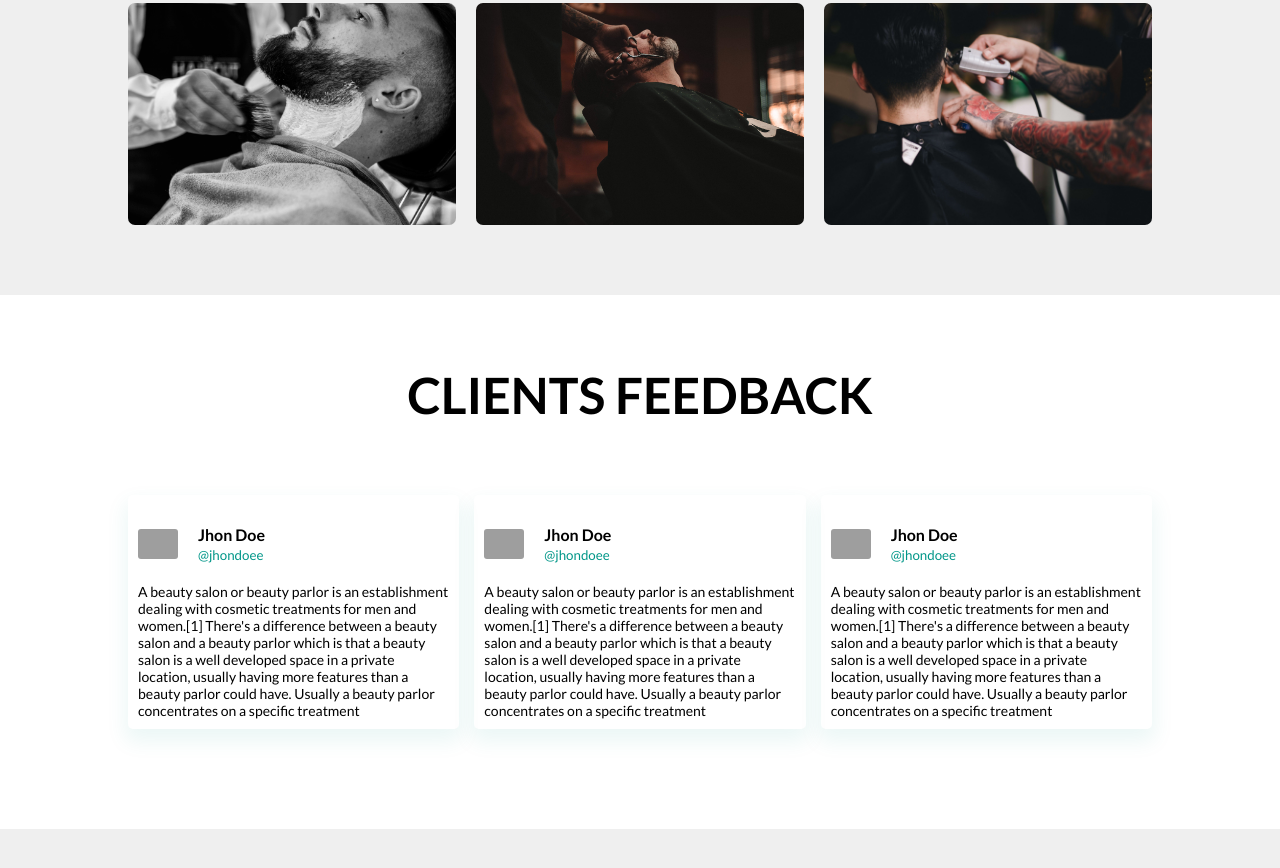
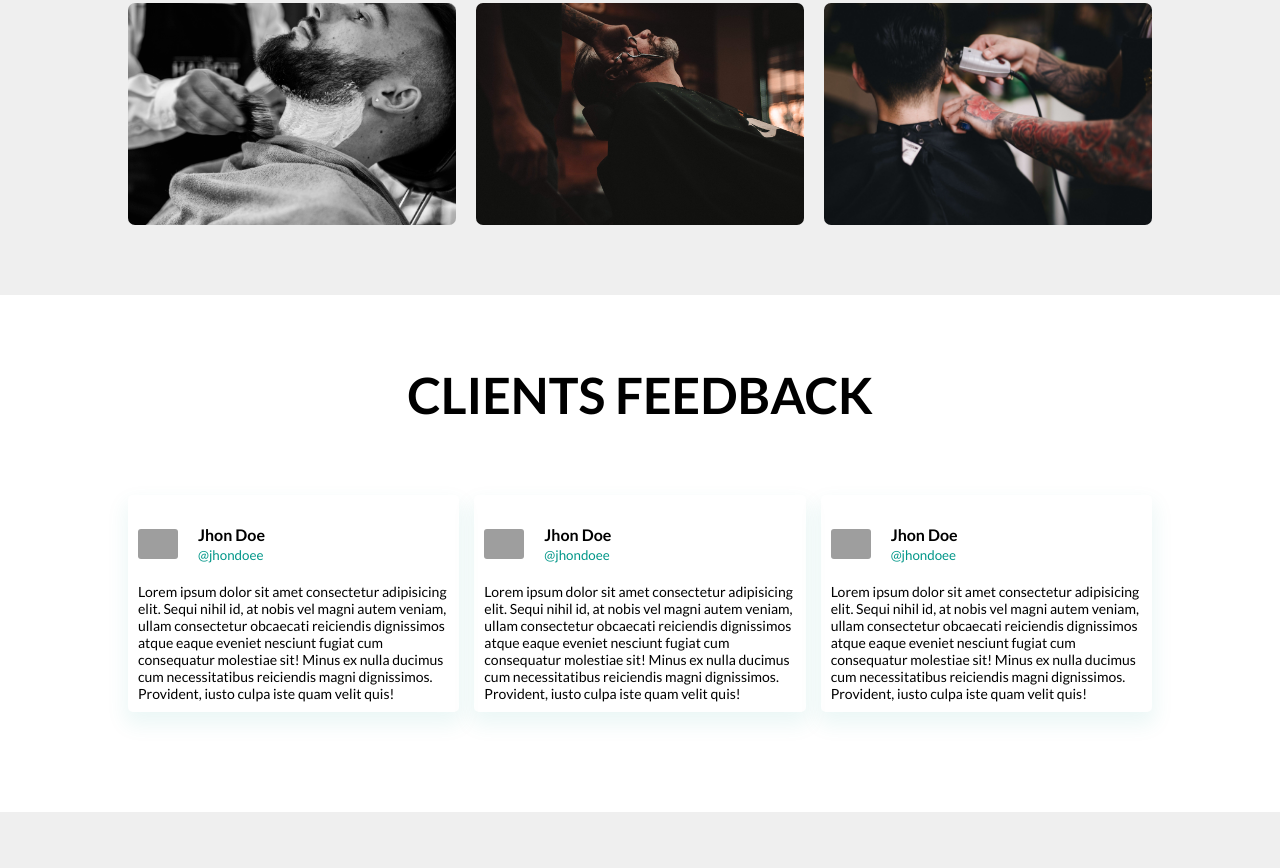
Before and after one commit to ahadulislampinoy/lavishsalon, a plain HTML site: page index.html in a window 1280 px wide. Shown: the part 2284-3152 px from the top of the page. Drawn offline with Linux system fonts and the light colour scheme; grey boxes are pictures that could not be loaded; a web font is replaced by a local one.

Commit message:
Update index.html

```diff
--- a/index.html
+++ b/index.html
@@ -58,8 +58,8 @@
             </div>
             <div class="features-text">
               <p>
-                A beauty salon or beauty parlor is an establishment dealing with
-                cosmetic treatments for men and women.
+                Lorem ipsum dolor sit amet consectetur, adipisicing elit. Vitae,
+                odit nemo? Illo modi reiciendis vitae minus sit!
               </p>
             </div>
           </div>
@@ -70,8 +70,8 @@
             </div>
             <div class="features-text">
               <p>
-                A beauty salon or beauty parlor is an establishment dealing with
-                cosmetic treatments for men and women.
+                Lorem ipsum dolor sit amet consectetur, adipisicing elit. Vitae,
+                odit nemo? Illo modi reiciendis vitae minus sit!
               </p>
             </div>
           </div>
@@ -82,8 +82,8 @@
             </div>
             <div class="features-text">
               <p>
-                A beauty salon or beauty parlor is an establishment dealing with
-                cosmetic treatments for men and women.
+                Lorem ipsum dolor sit amet consectetur, adipisicing elit. Vitae,
+                odit nemo? Illo modi reiciendis vitae minus sit!
               </p>
             </div>
           </div>
@@ -129,12 +129,12 @@
             </div>
           </div>
           <p>
-            A beauty salon or beauty parlor is an establishment dealing with
-            cosmetic treatments for men and women.[1] There's a difference
-            between a beauty salon and a beauty parlor which is that a beauty
-            salon is a well developed space in a private location, usually
-            having more features than a beauty parlor could have. Usually a
-            beauty parlor concentrates on a specific treatment
+            Lorem ipsum dolor sit amet consectetur adipisicing elit. Sequi nihil
+            id, at nobis vel magni autem veniam, ullam consectetur obcaecati
+            reiciendis dignissimos atque eaque eveniet nesciunt fugiat cum
+            consequatur molestiae sit! Minus ex nulla ducimus cum necessitatibus
+            reiciendis magni dignissimos. Provident, iusto culpa iste quam velit
+            quis!
           </p>
         </div>
         <!-- 2nd -->
@@ -147,12 +147,12 @@
             </div>
           </div>
           <p>
-            A beauty salon or beauty parlor is an establishment dealing with
-            cosmetic treatments for men and women.[1] There's a difference
-            between a beauty salon and a beauty parlor which is that a beauty
-            salon is a well developed space in a private location, usually
-            having more features than a beauty parlor could have. Usually a
-            beauty parlor concentrates on a specific treatment
+            Lorem ipsum dolor sit amet consectetur adipisicing elit. Sequi nihil
+            id, at nobis vel magni autem veniam, ullam consectetur obcaecati
+            reiciendis dignissimos atque eaque eveniet nesciunt fugiat cum
+            consequatur molestiae sit! Minus ex nulla ducimus cum necessitatibus
+            reiciendis magni dignissimos. Provident, iusto culpa iste quam velit
+            quis!
           </p>
         </div>
         <!-- 3rd -->
@@ -165,12 +165,12 @@
             </div>
           </div>
           <p>
-            A beauty salon or beauty parlor is an establishment dealing with
-            cosmetic treatments for men and women.[1] There's a difference
-            between a beauty salon and a beauty parlor which is that a beauty
-            salon is a well developed space in a private location, usually
-            having more features than a beauty parlor could have. Usually a
-            beauty parlor concentrates on a specific treatment
+            Lorem ipsum dolor sit amet consectetur adipisicing elit. Sequi nihil
+            id, at nobis vel magni autem veniam, ullam consectetur obcaecati
+            reiciendis dignissimos atque eaque eveniet nesciunt fugiat cum
+            consequatur molestiae sit! Minus ex nulla ducimus cum necessitatibus
+            reiciendis magni dignissimos. Provident, iusto culpa iste quam velit
+            quis!
           </p>
         </div>
       </div>
```
